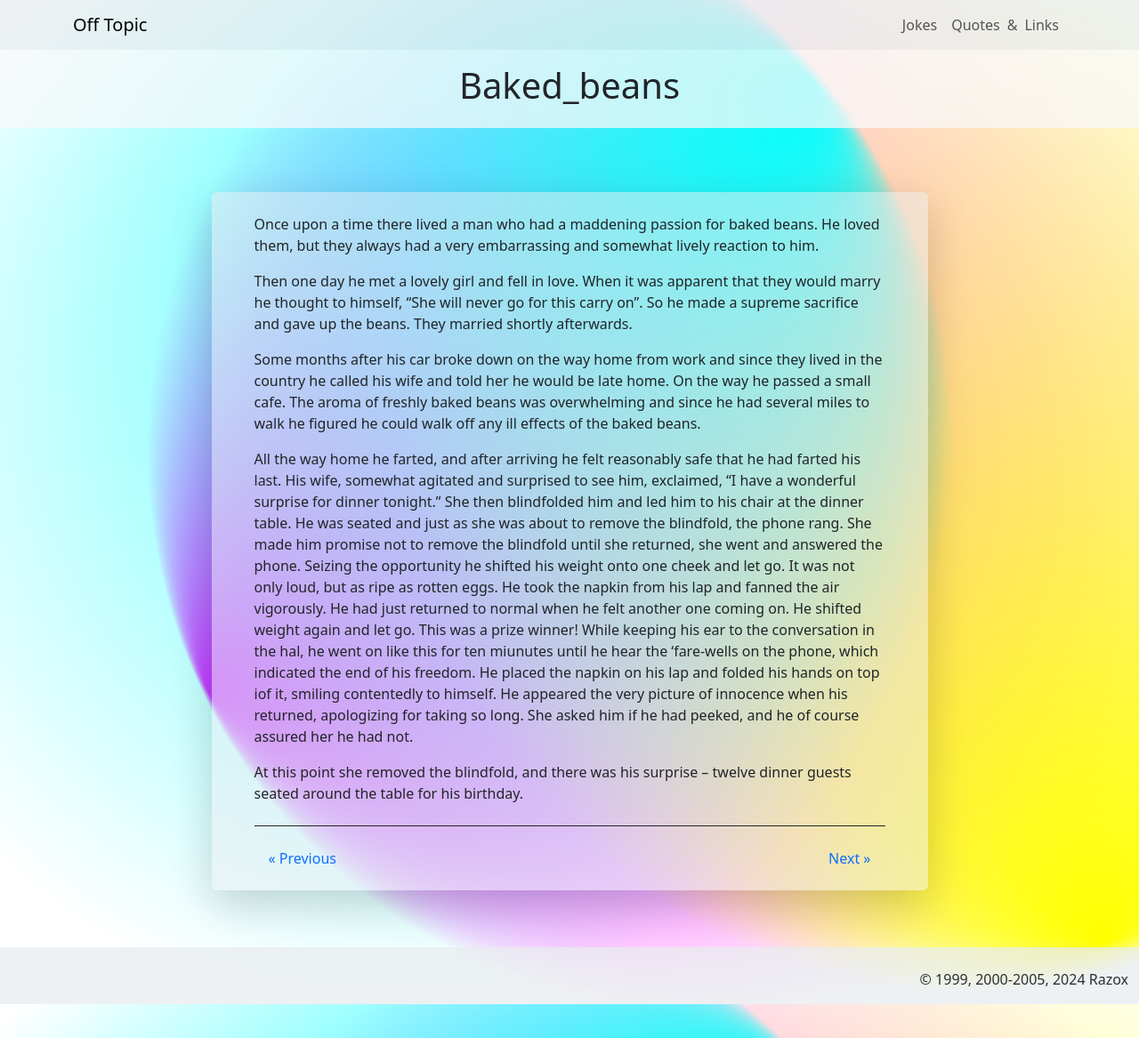
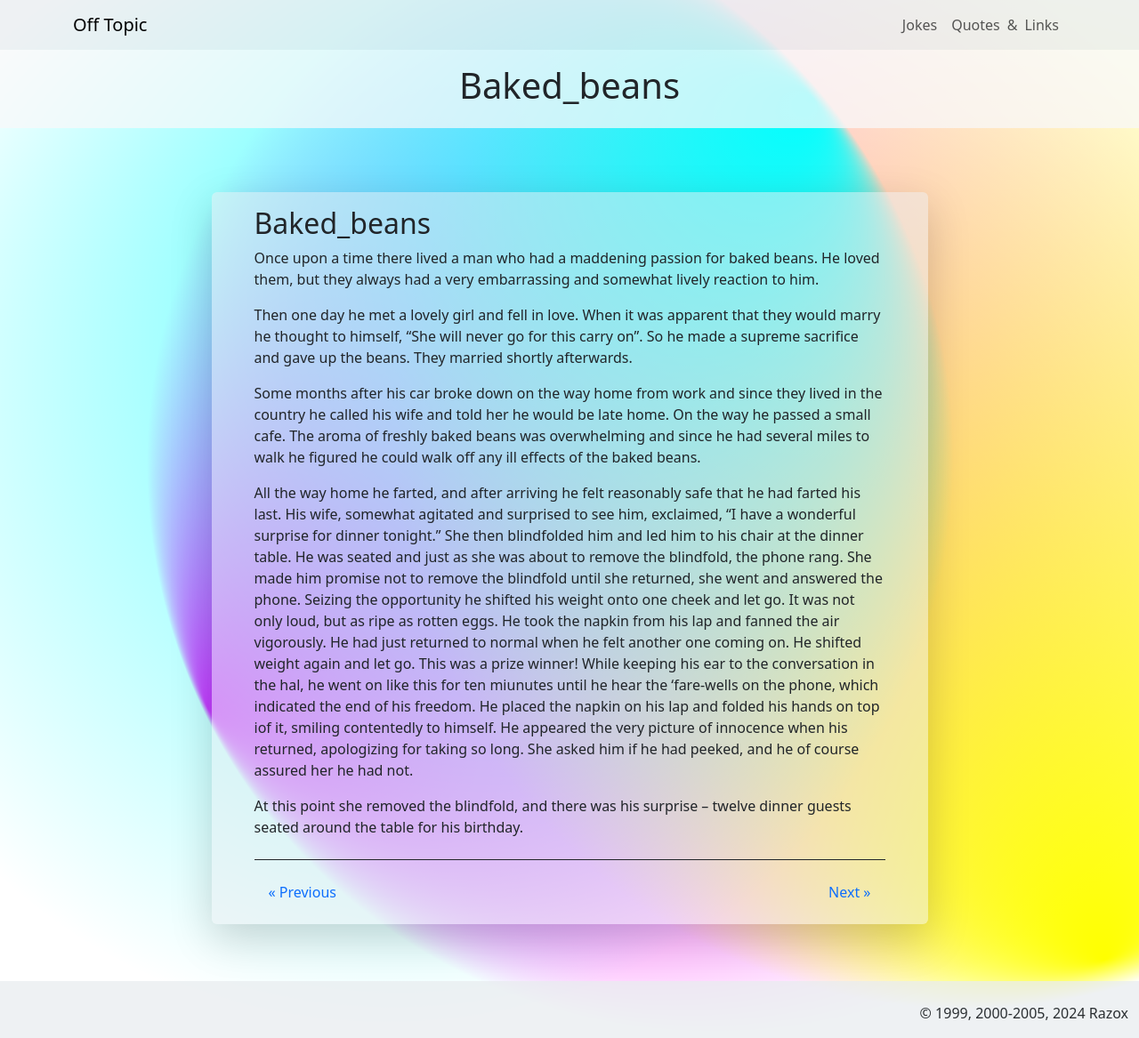
Before and after one commit to raz0x/razox, a Jekyll site: the page built from _jokes/baked_beans.md, in a window 1280 px wide. Shown: the whole page at 89% size. Built offline with Jekyll 4.4.1, drawn with Linux system fonts in a browser that asks for light colours.

Commit message:
Update joke.html

```diff
--- a/_layouts/joke.html
+++ b/_layouts/joke.html
@@ -35,7 +35,7 @@ lead: "No&nbsp;Of&nbsp;fence"
 <section class="w-75 p-3 my-5 mx-auto">
     <div class="bg-body-secondary bg-opacity-50 shadow-lg rounded py-3 px-5">
             <article class="mb-3 pb-2 border-bottom border-dark">
-            <h2 class="joke-title"><a href="{{ joke.url }}" class="text-reset text-decoration-none">{{ joke.title }}</a></h2>
+            <h2 class="joke-title">{{ page.title }}</h2>
             {{ content }}
             </article>
             <ul id="pager" class="nav justify-content-between">
```
